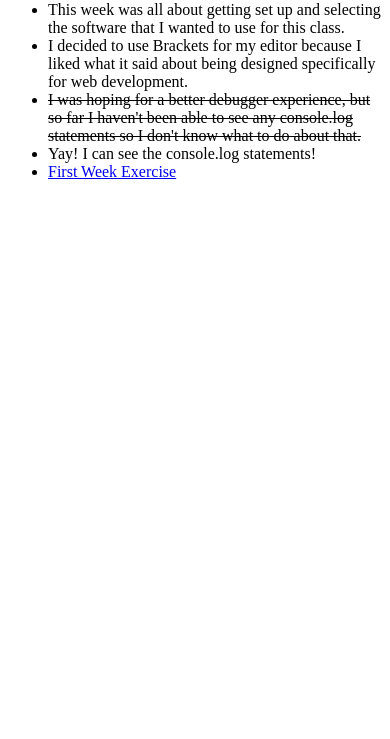
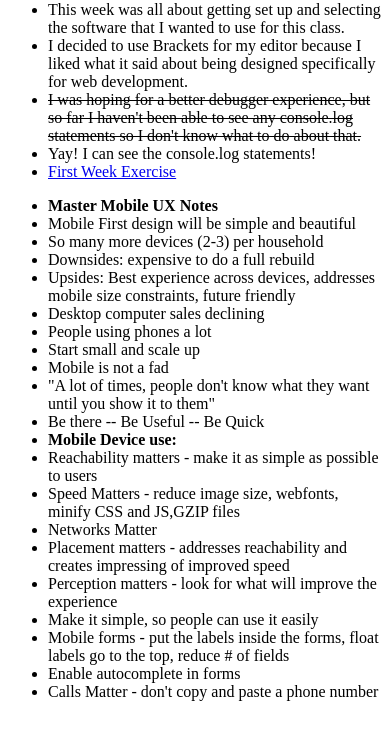
Before and after one commit to seleneclark/WebDev, a plain HTML site: page week1/index.html in a window 390 px wide. Shown: the part 79-818 px from the top of the page. Drawn offline with Linux system fonts and the light colour scheme.

Commit message:
Notes from Master Mobile UX

```diff
--- a/week1/index.html
+++ b/week1/index.html
@@ -22,6 +22,31 @@
         <li><a href="story_html.html">First Week Exercise</a></li>
     </ul>
 
+    <ul>
+        <li>
+        <b>Master Mobile UX Notes</b>
+        </li>
+        <li>Mobile First design will be simple and beautiful</li>
+        <li>So many more devices (2-3) per household</li>
+        <li>Downsides: expensive to do a full rebuild</li>
+        <li>Upsides: Best experience across devices, addresses mobile size constraints, future friendly</li>
+        <li>Desktop computer sales declining</li>
+        <li>People using phones a lot</li>
+        <li>Start small and scale up</li>
+        <li>Mobile is not a fad</li>
+        <li>"A lot of times, people don't know what they want until you show it to them"</li>
+        <li>Be there -- Be Useful -- Be Quick</li>
+        <li><b>Mobile Device use:</b></li>
+        <li>Reachability matters - make it as simple as possible to users</li>
+        <li>Speed Matters - reduce image size, webfonts, minify CSS and JS,GZIP files</li>
+        <li>Networks Matter</li>
+        <li>Placement matters - addresses reachability and creates impressing of improved speed</li>
+        <li>Perception matters - look for what will improve the experience</li>
+        <li>Make it simple, so people can use it easily</li>
+        <li>Mobile forms - put the labels inside the forms, float labels go to the top, reduce # of fields</li>
+        <li>Enable autocomplete in forms</li>
+        <li>Calls Matter - don't copy and paste a phone number</li>
+    </ul>
 
 </body>
 </html>
```
